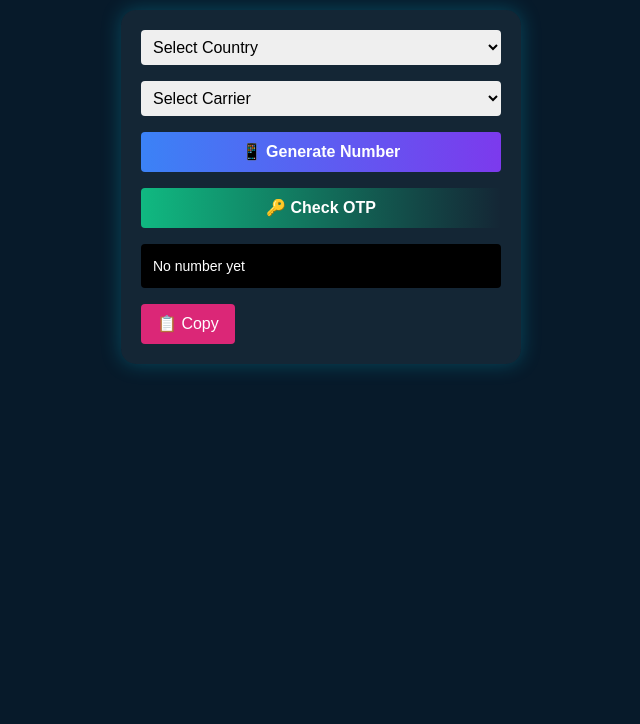
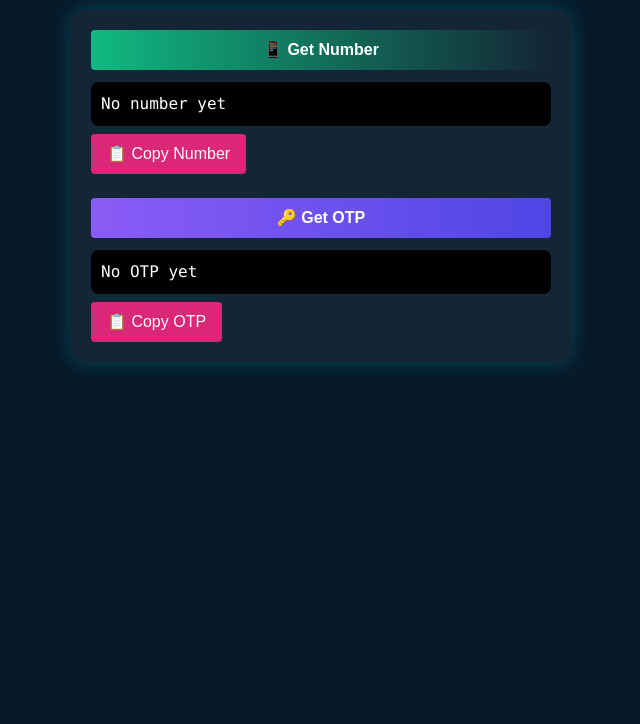
Before and after one commit to Kaamibroken/Kami-Flex, a website: page fake.html in a window 1280 px wide. Shown: the part 76-800 px from the top of the page, without its empty margins (319-959 px from the left). Drawn offline with nearby package versions, Linux system fonts and the light colour scheme.

Commit message:
Update fake.html

```diff
--- a/fake.html
+++ b/fake.html
@@ -3,7 +3,7 @@
 <head>
   <meta charset="UTF-8">
   <meta name="viewport" content="width=device-width, initial-scale=1.0">
-  <title>Kami Flex Fake Number</title>
+  <title>Kami Flex Fake Numbers & OTP</title>
   <link href="https://cdn.jsdelivr.net/npm/tailwindcss@2.2.19/dist/tailwind.min.css" rel="stylesheet">
   <style>
     body { background:#071a2a; color:white; font-family:sans-serif; }
@@ -15,112 +15,64 @@
     }
     .card {
       background:rgba(255,255,255,0.05);
-      border-radius:15px; padding:20px; max-width:400px; margin:auto;
+      border-radius:15px; padding:20px; max-width:500px; margin:auto;
       box-shadow:0 0 20px rgba(6,182,212,0.3);
     }
     .error { color:#ff4d4d; font-weight:bold; }
+    pre { background:black; padding:10px; border-radius:8px; overflow-x:auto; }
   </style>
 </head>
 <body class="p-6">
 
-  <h1 class="kami-title">Kami Flex Fake Number</h1>
+  <h1 class="kami-title">Kami Flex Fake Numbers & OTP</h1>
 
-  <div class="card space-y-4">
-    <!-- Country -->
-    <select id="country" class="w-full p-2 rounded text-black" onclick="loadCountries()">
-      <option value="">Select Country</option>
-    </select>
+  <div class="card space-y-6">
+    <!-- NUMBER BUTTON -->
+    <div>
+      <button onclick="getNumber()" class="w-full bg-gradient-to-r from-green-500 to-teal-600 px-4 py-2 rounded text-white font-bold">📱 Get Number</button>
+      <div id="numberResult" class="mt-3"><pre>No number yet</pre></div>
+      <button onclick="copyResult('numberResult')" class="mt-2 px-4 py-2 bg-pink-600 rounded text-white">📋 Copy Number</button>
+    </div>
 
-    <!-- Carrier -->
-    <select id="carrier" class="w-full p-2 rounded text-black" onclick="loadCarriers()">
-      <option value="">Select Carrier</option>
-    </select>
-
-    <!-- Buttons -->
-    <button onclick="generateNumber()" class="w-full bg-gradient-to-r from-blue-500 to-purple-600 px-4 py-2 rounded text-white font-bold">📱 Generate Number</button>
-    <button onclick="checkOtp()" class="w-full bg-gradient-to-r from-green-500 to-teal-600 px-4 py-2 rounded text-white font-bold">🔑 Check OTP</button>
-
-    <!-- Result -->
-    <div id="result" class="mt-4 p-3 bg-black rounded text-sm">No number yet</div>
-    <button onclick="copyResult()" class="mt-2 px-4 py-2 bg-pink-600 rounded text-white">📋 Copy</button>
+    <!-- OTP BUTTON -->
+    <div>
+      <button onclick="getOtp()" class="w-full bg-gradient-to-r from-purple-500 to-indigo-600 px-4 py-2 rounded text-white font-bold">🔑 Get OTP</button>
+      <div id="otpResult" class="mt-3"><pre>No OTP yet</pre></div>
+      <button onclick="copyResult('otpResult')" class="mt-2 px-4 py-2 bg-pink-600 rounded text-white">📋 Copy OTP</button>
+    </div>
   </div>
 
-  <!-- fake.js include -->
-  <script src="js/fake.js"></script>
-
   <script>
-    async function loadCountries() {
-      const countrySelect = document.getElementById("country");
-      if (countrySelect.options.length > 1) return;
-
-      countrySelect.innerHTML = "<option>Loading...</option>";
+    async function getNumber() {
+      const result = document.getElementById("numberResult");
+      result.innerHTML = "<pre>⏳ Fetching Number...</pre>";
       try {
-        const countries = await handler("countries");
-        if (!countries || countries.length === 0) throw new Error("No countries found");
-        countrySelect.innerHTML = '<option value="">Select Country</option>';
-        countries.forEach(c => {
-          const opt = document.createElement("option");
-          opt.value = c.code;
-          opt.textContent = c.name;
-          countrySelect.appendChild(opt);
-        });
+        const res = await fetch("/api/fake?type=number&app=global--AF-93&carrier=619");
+        const data = await res.json();
+        result.innerHTML = `<pre>${JSON.stringify(data, null, 2)}</pre>`;
       } catch (err) {
-        countrySelect.innerHTML = `<option class="error">❌ Error loading countries</option>`;
+        result.innerHTML = `<span class="error">❌ Failed to fetch Number</span>`;
         console.error(err);
       }
     }
 
-    async function loadCarriers() {
-      const carrierSelect = document.getElementById("carrier");
-      if (carrierSelect.options.length > 1) return;
-
-      carrierSelect.innerHTML = "<option>Loading...</option>";
+    async function getOtp() {
+      const result = document.getElementById("otpResult");
+      result.innerHTML = "<pre>⏳ Fetching OTP...</pre>";
       try {
-        const carriers = await handler("carriers");
-        if (!carriers || carriers.length === 0) throw new Error("No carriers found");
-        carrierSelect.innerHTML = '<option value="">Select Carrier</option>';
-        carriers.forEach(c => {
-          const opt = document.createElement("option");
-          opt.value = c.id;
-          opt.textContent = c.name;
-          carrierSelect.appendChild(opt);
-        });
-      } catch (err) {
-        carrierSelect.innerHTML = `<option class="error">❌ Error loading carriers</option>`;
-        console.error(err);
-      }
-    }
-
-    async function generateNumber() {
-      const result = document.getElementById("result");
-      result.innerText = "⏳ Generating...";
-      try {
-        const data = await handler("number");
-        if (!data) throw new Error("No number returned");
-        result.innerText = JSON.stringify(data, null, 2);
-      } catch (err) {
-        result.innerHTML = `<span class="error">❌ Failed to generate number</span>`;
-        console.error(err);
-      }
-    }
-
-    async function checkOtp() {
-      const result = document.getElementById("result");
-      result.innerText = "⏳ Fetching OTP...";
-      try {
-        const data = await handler("otp");
-        if (!data) throw new Error("No OTP returned");
-        result.innerText = JSON.stringify(data, null, 2);
+        const res = await fetch("/api/fake?type=otp");
+        const data = await res.json();
+        result.innerHTML = `<pre>${JSON.stringify(data, null, 2)}</pre>`;
       } catch (err) {
         result.innerHTML = `<span class="error">❌ Failed to fetch OTP</span>`;
         console.error(err);
       }
     }
 
-    function copyResult() {
-      const text = document.getElementById("result").innerText;
+    function copyResult(id) {
+      const text = document.getElementById(id).innerText;
       navigator.clipboard.writeText(text);
-      alert("Copied: " + text);
+      alert("✅ Copied:\n" + text);
     }
   </script>
 </body>
```
